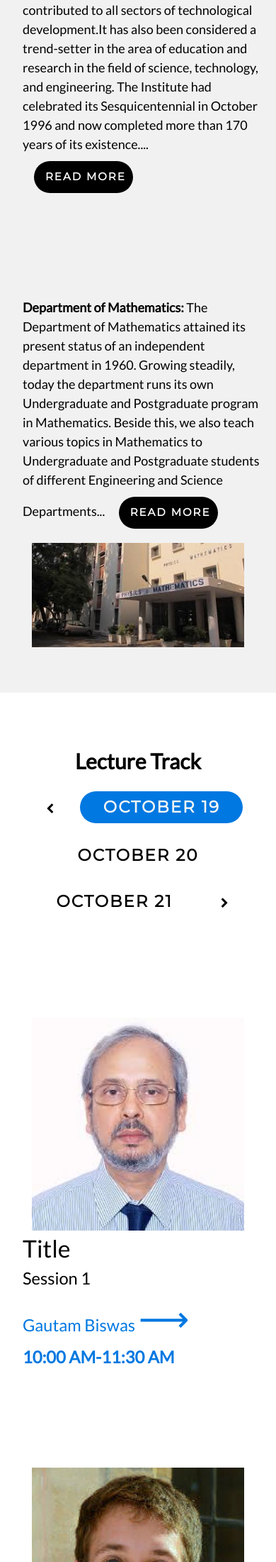
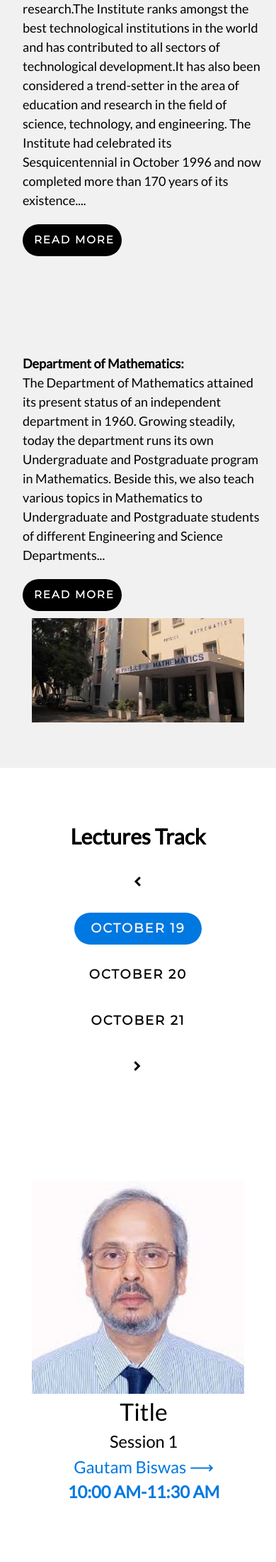
Before and after one commit to Achal1607/WebD-workshop, a Django app: page / in a window 390 px wide. Shown: the part 2480-4681 px from the top of the page at 71% size. Run offline with Django 3.2, Linux system fonts and the light colour scheme.

Commit message:
Responsive Website1

```diff
--- a/static/master.css
+++ b/static/master.css
@@ -77,7 +77,7 @@
     outline: 0;
     overflow: hidden;
     background: none;
-    z-index: 1;
+    /* z-index: 1; */
     cursor: pointer;
     transition: 0.08s ease-in;
     -o-transition: 0.08s ease-in;
@@ -115,7 +115,7 @@
     background: #0078e1;
 }
 .customize{
-    font-size: 23px !important;
+    font-size: 18px !important;
     width: 10em !important;
     border: none !important;
 }
--- a/static/master.js
+++ b/static/master.js
@@ -56,8 +56,17 @@
     Ids.shift()
     Ids.push((parseInt(Ids[1]) + 1).toString())
   } else {
-    Ids.splice(0, Ids.length)
-    Ids = ['1', '2', '3']
+    if(Ids[0]==='5'){
+      Ids.splice(0, Ids.length)
+      Ids = ['6', '5', '7']}
+    else if(Ids[0]==='6'){
+      Ids.splice(0, Ids.length)
+      Ids = ['7', '1', '2']
+    }
+    else{
+      Ids.splice(0, Ids.length)
+      Ids = ['1', '2', '3']
+    }
   }
   const found=m.find(e=>e.buId===Ids[0])
   toggleVisibility(found.div)
@@ -69,9 +78,9 @@
     Ids.unshift((parseInt(Ids[0]) - 1).toString())
     Ids.pop()
   } else {
-    Ids.splice(0, Ids.length)
-    Ids = ['5', '6', '7']
-  }
+      Ids.splice(0, Ids.length)
+      Ids = ['5', '6', '7']
+    }
   const found=m.find(e=>e.buId===Ids[0])
   toggleVisibility(found.div)
   hideNonVisibleButtons()
--- a/templates/base.html
+++ b/templates/base.html
@@ -133,7 +133,7 @@
         background-size: cover;
       "
     >
-      <h1 class="w3-margin w3-left-align" style="font-size: 4vh">
+      <h1 class="w3-margin w3-left-align w3-padding-64" style="font-size: 4vh">
         International e-colloquium on
         <br />
         <span style="font-weight: bolder; font-size: 5vh">
@@ -159,8 +159,7 @@
     <!-- First Grid -->
     <div class="w3-row-padding w3-padding-64 w3-container">
       <div class="w3-content">
-        <div class="w3-threequarter">
-          <h1 class="w3-center"  style="font-weight: bolder;">Aim and objectives :</h1>
+          <h1 class="w3-center"  style="font-weight: bolder;">Aim and objectives</h1>
           <h5 class="w3-padding-32">
             The aim of this e-colloquium to bring all the renowned scientists
             and academicians in the field of fluid dynamics and heat transfer
@@ -169,10 +168,10 @@
             the recent advancements in the fields.
           </h5>
 
-          <h1 class="w3-center"  style="font-weight: bolder;">Registration Details :</h1>
-          <h5 class="w3-padding-32">
+          <h1 class="w3-center"  style="font-weight: bolder;">Registration Details</h1>
+          <h5 class="w3-padding-32 w3-center">
             <font color=#0078E1><strong><em>Registration is going on upto 10 oct 2020 </em> </strong> </font></center>
-        <ul>
+        <ul style="list-style-position: inside;">
             <font color="black"><strong><em> Registration Fee/- </em> </strong> </font></center>
           <li>
               <font color="black" ><em> Indian Researcher / Academician / Student - Rs. 1,000/-</em></font>
@@ -180,25 +179,22 @@
           <li>
               <font color="black"  ><em>Overseas Researcher / Academician / Student - US $ 50</em></font>
           </h5>
-          </div>
-        <!-- <div class="w3-third w3-center">
-          <i class="fa fa-anchor w3-padding-64 w3-text-blue"></i>
-        </div> -->
       </div>
     </div>
     <!-- Second Grid -->
     <div id="aboutus">
     <div class="w3-row-padding w3-light-grey w3-padding-64 w3-container">
       <div class="w3-content">
-        <h1 class="w3-center" style="font-weight: bolder;">About Us :</h1>
+        <h1 class="w3-center" style="font-weight: bolder;">About Us</h1>
         <div class="w3-third w3-center">
           <!-- <i class="fa fa-coffee w3-padding-64 w3-text-red w3-margin-right"></i> -->
-          <img src="{% static 'images/iitrimage1.jpg' %}" style="max-width: 300px;max-height: 300px;" />
+          <img src="{% static 'images/iitrimage1.jpg' %}" class="w3-margin-top" style="max-width: 300px;max-height: 300px;" />
         </div>
 
         <div class="w3-twothird">
-        <h5 class="w3-margin-left" style="margin-top: 0px;">
+        <h5 class="w3-margin-left w3-margin-top" style="margin-top: 0px;">
           <strong> IIT Roorkee: </strong>
+          <br>
           Institute of Technology Roorkee is among the foremost of institutes of national importance
           in higher technological education and in engineering, basic and applied research. Since its establishment,
           the Institute has played a vital role in providing the technical manpower and know-how to the country and in
@@ -206,57 +202,56 @@
           contributed to all sectors of technological development.It has also been considered a trend-setter in the
           area of education and research in the field of science, technology, and engineering. The Institute had
           celebrated its Sesquicentennial in October 1996 and now completed more than 170 years of its existence....
-          <button onclick="document.getElementById('id01').style.display='block'" class="w3-button w3-black w3-margin-left">Read more</button>
         </h5>
-        </div>
+        <button onclick="document.getElementById('id01').style.display='block'" class="w3-button w3-black w3-hover-blue w3-margin-left">Read more</button>
+      </div>
         </div>
     </div>
-
+<!-- <hr class="w3-light grey"> -->
     <div class="w3-row-padding w3-padding-64 w3-container w3-light-grey">
       <div class="w3-content">
         <div class="w3-twothird">
         <h5 class="w3-margin-left" style="margin-top: 0px;">
           <strong>Department of Mathematics:</strong>
+          <br>
             The Department of Mathematics attained its present status of an independent department
              in 1960. Growing steadily, today the department runs its own Undergraduate and Postgraduate program in
              Mathematics. Beside this, we also teach various topics in Mathematics to Undergraduate and Postgraduate
              students of different Engineering and Science Departments...
-             <button onclick="document.getElementById('id02').style.display='block'" class="w3-button w3-black w3-margin-left">Read more</button>
       </h5>
-        </div>
+      <button onclick="document.getElementById('id02').style.display='block'" class="w3-button w3-black w3-hover-blue w3-margin-left">Read more</button>
+    </div>
         <div class="w3-third w3-center">
-          <!-- <i class="fa fa-anchor w3-padding-64 w3-text-red"></i> -->
           <img src="{% static 'images/maths.jpg' %}" style="max-width: 300px;max-height: 300px;" />
         </div>
       </div>
     </div>
   </div>
-  <div id="lectures">
+  <div id="lectures" class="w3-center">
     <div class="w3-row-padding w3-padding-64 w3-container w3-center">
-      <div class="w3-rest">
-        <h2 style="font-weight: bolder;">Lecture Track</h2>
-  <span class="prev">
+        <h2 style="font-weight: bolder;">Lectures Track</h2>
+  <span class="w3-quarter">
     <button id='previous' class="fill" style="width: 50px;border: none;" onclick="prev()"> <i class="fa fa-chevron-left"
         aria-hidden="true"></i></button>
   </span>
-  <button id="1" class="fill active customize ml-1" onclick="toggleVisibility('Oct19');" >October 19</button>
-  <button id="2" class="fill customize ml-1" onclick="toggleVisibility('Oct20');">October 20</button>
-  <button id="3" class="fill customize ml-1" onclick="toggleVisibility('Oct21');">October 21</button>
-  <button id="4" class="fill customize ml-1" style="display: none;" onclick="toggleVisibility('Oct22');">October 22</button>
-  <button id="5" class="fill customize ml-1" style="display: none;" onclick="toggleVisibility('Oct23');">October 23</button>
-  <button id="6" class="fill customize ml-1" style="display: none;" onclick="toggleVisibility('Oct24');">October 24</button>
-  <button id="7" class="fill customize ml-1" style="display: none;" onclick="toggleVisibility('Oct25');">October 25</button>
-  <span class="next ml-1">
+  <div class="w3-half">
+  <button id="1" class="fill active customize" onclick="toggleVisibility('Oct19');" >October 19</button>
+  <button id="2" class="fill customize" onclick="toggleVisibility('Oct20');">October 20</button>
+  <button id="3" class="fill customize" onclick="toggleVisibility('Oct21');">October 21</button>
+  <button id="4" class="fill customize" style="display: none;" onclick="toggleVisibility('Oct22');">October 22</button>
+  <button id="5" class="fill customize" style="display: none;" onclick="toggleVisibility('Oct23');">October 23</button>
+  <button id="6" class="fill customize" style="display: none;" onclick="toggleVisibility('Oct24');">October 24</button>
+  <button id="7" class="fill customize" style="display: none;" onclick="toggleVisibility('Oct25');">October 25</button>
+  </div>
+  <span class="w3-quarter">
     <button id='nxt' class="fill" style="width: 50px;border: none;" onclick="next()"> <i class="fa fa-chevron-right"
         aria-hidden="true"></i></button>
   </span>
-  </div>
   </div>
   <div id="Oct19">
   <div class="w3-row-padding w3-padding-64 w3-container">
     <div class="w3-content">
       <div class="w3-third w3-center">
-        <!-- <i class="fa fa-coffee w3-padding-64 w3-text-red w3-margin-right"></i> -->
 				<img src="{% static 'images/spk/gautam Biswas.jpg' %}" alt="Speaker Picture" style="height: 300px;width: 300px;">
       </div>
 
@@ -266,7 +261,7 @@
 				<br>
 				<span style="font-size: 2.8vh;">Session 1</span>
 				<br>
-				<span style="font-size: 2.8vh;color:#0078e1;"> Gautam Biswas <span style="font-size: 50px;">&#10230;</span></span>
+				<span style="font-size: 2.8vh;color:#0078e1;"> Gautam Biswas <span style="font-size: 2.8vh;">&#10230;</span></span>
 				<br>
 				<span style="font-size: 2.8vh;color:#0078e1;font-weight: bolder;">10:00 AM-11:30 AM</span>
       </h5>
@@ -285,7 +280,7 @@
       <br>
       <span style="font-size: 2.8vh;">Session 2</span>
       <br>
-      <span style="font-size: 2.8vh;color:#0078e1;"> Chris MacMinn <span style="font-size: 50px;">&#10230;</span></span>
+      <span style="font-size: 2.8vh;color:#0078e1;"> Chris MacMinn <span style="font-size: 2.8vh;">&#10230;</span></span>
       <br>
       <span style="font-size: 2.8vh;color:#0078e1;font-weight: bold;">3:00 PM-4:00 PM</span>
     </h5>
@@ -306,7 +301,7 @@
 				<br>
 				<span style="font-size: 2.8vh;">Session 2</span>
 				<br>
-				<span style="font-size: 2.8vh;color:#0078e1;"> Yonus Cengel <span style="font-size: 50px;">&#10230;</span></span>
+				<span style="font-size: 2.8vh;color:#0078e1;"> Yonus Cengel <span style="font-size: 2.8vh;">&#10230;</span></span>
 				<br>
 				<span style="font-size: 2.8vh;color:#0078e1;font-weight: bold;">3:00 PM-4:00 PM</span>
       </h5>
@@ -327,7 +322,7 @@
 				<br>
 				<span style="font-size: 2.8vh;">Session 2</span>
 				<br>
-				<span style="font-size: 2.8vh;color:#0078e1;"> P Nithiarasu <span style="font-size: 50px;">&#10230;</span></span>
+				<span style="font-size: 2.8vh;color:#0078e1;"> P Nithiarasu <span style="font-size: 2.8vh;">&#10230;</span></span>
 				<br>
 				<span style="font-size: 2.8vh;color:#0078e1;font-weight: bold;">3:00 PM-4:00 PM</span>
       </h5>
@@ -346,7 +341,7 @@
 				<br>
 				<span style="font-size: 2.8vh;">Session 3</span>
 				<br>
-				<span style="font-size: 2.8vh;color:#0078e1;"> Andrew Rees <span style="font-size: 50px;">&#10230;</span></span>
+				<span style="font-size: 2.8vh;color:#0078e1;"> Andrew Rees <span style="font-size: 2.8vh;">&#10230;</span></span>
 				<br>
         <span style="font-size: 2.8vh;color:#0078e1;font-weight: bold;">7:00 PM-8:30 PM</span>
       </h5>
@@ -368,7 +363,7 @@
 				<br>
 				<span style="font-size: 2.8vh;">Session 2</span>
 				<br>
-				<span style="font-size: 2.8vh;color:#0078e1;"> Ian Giriffiths <span style="font-size: 50px;">&#10230;</span></span>
+				<span style="font-size: 2.8vh;color:#0078e1;"> Ian Giriffiths <span style="font-size: 2.8vh;">&#10230;</span></span>
 				<br>
         <span style="font-size: 2.8vh;color:#0078e1;font-weight: bold;">3:00 PM-4:00 PM</span>
       </h5>
@@ -389,7 +384,7 @@
 				<br>
 				<span style="font-size: 2.8vh;">Session 1</span>
 				<br>
-				<span style="font-size: 2.8vh;color:#0078e1;"> Rama Govindrajan <span style="font-size: 50px;">&#10230;</span></span>
+				<span style="font-size: 2.8vh;color:#0078e1;"> Rama Govindrajan <span style="font-size: 2.8vh;">&#10230;</span></span>
 				<br>
 				<span style="font-size: 2.8vh;color:#0078e1;font-weight: bold;">10:00 AM-11:30 AM</span>
       </h5>
@@ -408,7 +403,7 @@
 				<br>
 				<span style="font-size: 2.8vh;">Session 3</span>
 				<br>
-				<span style="font-size: 2.8vh;color:#0078e1;"> Adrian Bejan <span style="font-size: 50px;">&#10230;</span></span>
+				<span style="font-size: 2.8vh;color:#0078e1;"> Adrian Bejan <span style="font-size: 2.8vh;">&#10230;</span></span>
 				<br>
         <span style="font-size: 2.8vh;color:#0078e1;font-weight: bold;">7:00 PM-8:30 PM</span>
       </h5>
@@ -430,7 +425,7 @@
 				<br>
 				<span style="font-size: 2.8vh;">Session 2</span>
 				<br>
-				<span style="font-size: 2.8vh;color:#0078e1;"> Antonio F.Miguel <span style="font-size: 50px;">&#10230;</span></span>
+				<span style="font-size: 2.8vh;color:#0078e1;"> Antonio F.Miguel <span style="font-size: 2.8vh;">&#10230;</span></span>
 				<br>
 				<span style="font-size: 2.8vh;color:#0078e1;font-weight: bold;">3:00 PM-4:00 PM</span>
       </h5>
@@ -452,7 +447,7 @@
 				<br>
 				<span style="font-size: 2.8vh;">Session 2</span>
 				<br>
-				<span style="font-size: 2.8vh;color:#0078e1;"> Avinoam Nir <span style="font-size: 50px;">&#10230;</span></span>
+				<span style="font-size: 2.8vh;color:#0078e1;"> Avinoam Nir <span style="font-size: 2.8vh;">&#10230;</span></span>
 				<br>
 				<span style="font-size: 2.8vh;color:#0078e1;font-weight: bold;">3:00 PM-4:00 PM</span>
       </h5>
@@ -617,19 +612,18 @@
       <div class="w3-xlarge w3-padding-32">
         <div class="w3-row-padding">
         <div class="w3-half">
-          <span class="w3-left" style="font-weight: 400px;font-size: 4vh;">SITEMAP :</span>
-          <br>
-        <ul style="list-style-type: none;text-align: left;font-size: 3vh;">
-          <li><a href="/#" style="color:white">Home</a></li>
-          <li><a href="/#aboutus" style="color:white">About</a></li>
-          <li><a href="/#events" style="color:white">Lecture Track</a></li>
-          <li><a href="/#DivNotable" style="color:white">Notable Speakers</a></li>
+          <span class="w3-center" style="font-weight: 400px;font-size: 4vh;">Quick Links :</span>
+        <ul style="list-style-type: none;text-align: center;font-size: 3vh;">
+          <li><a href="/#" style="color:white;text-decoration:none;">Home</a></li>
+          <li><a href="/#aboutus" style="color:white;text-decoration:none;">About</a></li>
+          <li><a href="/#events" style="color:white;text-decoration:none;">Lecture Track</a></li>
+          <li><a href="/#DivNotable" style="color:white;text-decoration:none;">Notable Speakers</a></li>
         </ul>
       </div>
-        <div class="w3-half w3-right">
-          <span style="font-weight: 400px;font-size: 4vh;">Contact Us:</span>
-              <ul style="list-style-type: none;font-size: 3vh;">
-                <a href="https://ma.iitr.ac.in/" style="color:white">
+        <div class="w3-half">
+          <span class=" w3-center" style="font-weight: 400px;font-size: 4vh;">Contact Us:</span>
+              <ul style="list-style-type: none;font-size: 3vh;" class="w3-center">
+                <a href="https://ma.iitr.ac.in/" style="color:white;text-decoration:none;">
                   <li> Department of Mathematics,</li>
                   <li>Indian Institute of Technology Roorkee,</li>
                   <li>Roorkee – 247 667, Uttarakhand, India</li>
```
